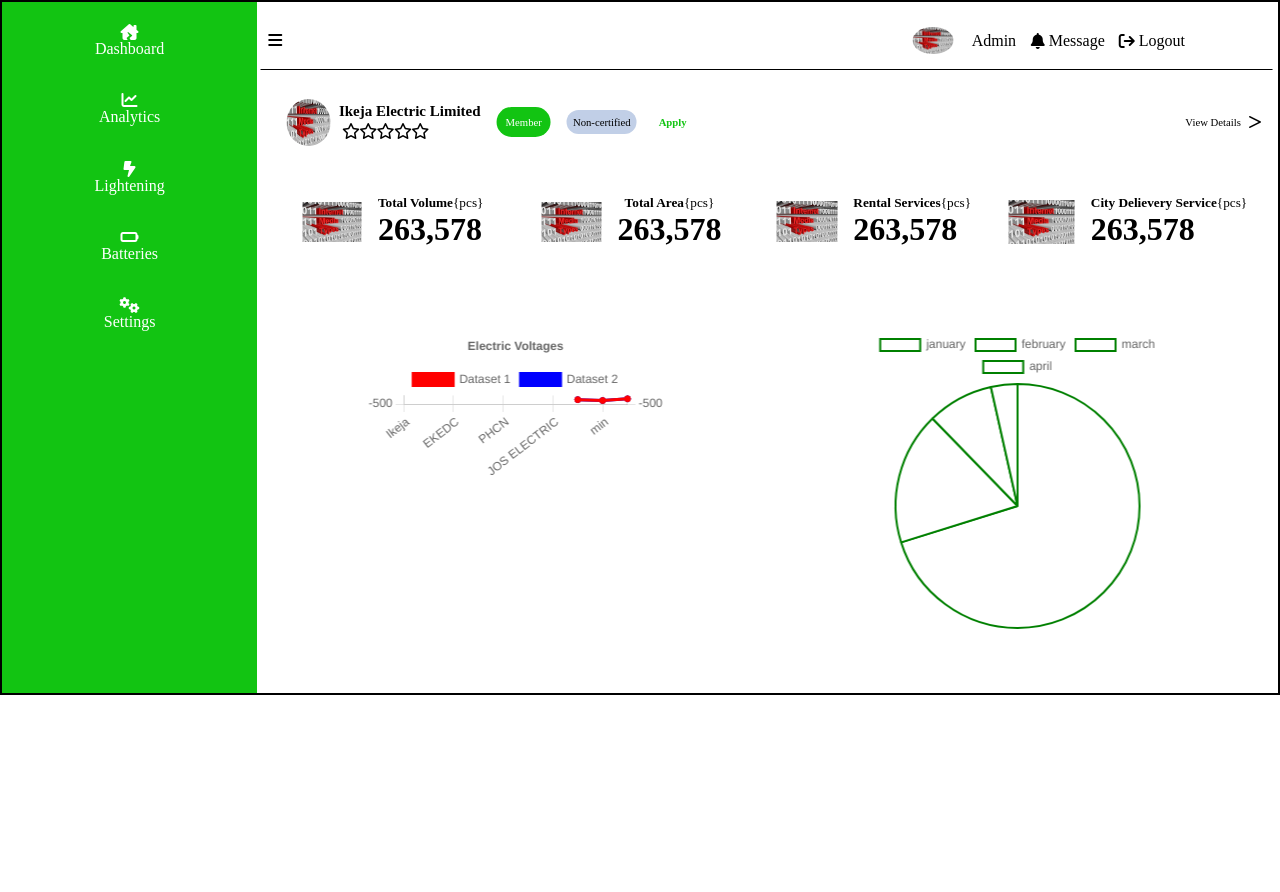
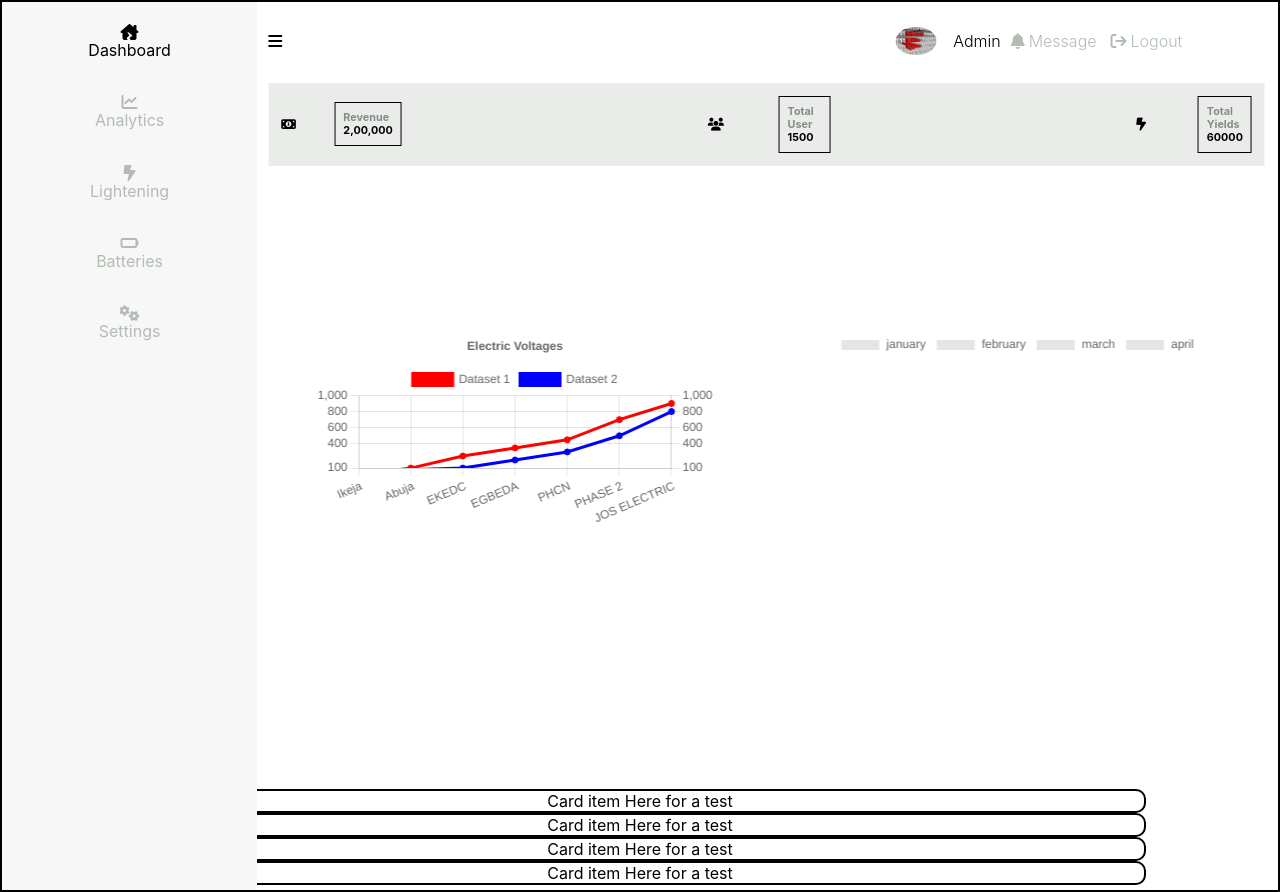
Before and after one commit to Zedtek-me/Climathon_with_django, a Django app: page /dashboard/ in a window 1280 px wide. Before the commit the page ends 695 px from the top, so only its background shows below. Run offline with Django 4.2, Linux system fonts and the light colour scheme; some libraries are stand-ins or nearby versions.

Commit message:
progressive

```diff
--- a/climathonApp/static/css/index.css
+++ b/climathonApp/static/css/index.css
@@ -2,7 +2,7 @@
     margin:0;
     padding: 0;
     box-sizing: border-box;
-    font-family: montserrat;
+    font-family: 'inter';
 }
 
 body{
@@ -57,8 +57,8 @@ ul#largeNav{
     right: 30%;
     left: 0;
     bottom: -30;
-    background-color: rgb(18, 196, 18);
-    color: white;
+    background-color: #F7F7F7;
+    color: #B3BCB3;
     width: 20%;
     height: 100%;
     z-index: 100;
@@ -75,7 +75,9 @@ ul#largeNav{
     width: 50%;
     cursor: pointer;
 }
-
+.dash-txt{
+    color: black;
+}
 .icon{
     align-self: center !important;
     width: 80% !important;
@@ -90,6 +92,7 @@ ul#largeNav{
 
 .icon:hover, #infoMainTxt:hover{
     font-weight: 700;
+    color:black
 }
 /* container--> counterpart of sidebar where other things including analytics go*/
 .container{
@@ -99,7 +102,6 @@ ul#largeNav{
     display: flex;
     justify-content: space-between;
     align-items: center;
-    border-bottom: solid 1px black;
 }
 #leftIcon{/*hamburger div at top nav*/
     cursor: pointer;
@@ -108,6 +110,7 @@ ul#largeNav{
     display: flex;
     justify-content: center;
     align-items: center;
+    color: #B3BCB3;
 }
 #right-panel >*{
     display: flex;
@@ -115,6 +118,7 @@ ul#largeNav{
     align-items: center;
     margin: 5px;
     font-weight: 300 !important;
+    cursor: pointer;
 }
 #right-panel>*>*{
     margin: 2px;
@@ -124,6 +128,7 @@ ul#largeNav{
     justify-content: center;
     padding: 0px;
     margin-right:-25% !important;
+    color: black;
 }
 /* .img-n-name> *{
 
@@ -219,30 +224,56 @@ ul#largeNav{
 
 .gridInfo{
     display: flex;
-    justify-content: center;
+    justify-content: space-between;
     align-items: center;
     padding: 5px;
+    background: #EAECEA;
 }
 .grid, #grid-volume{
     display: flex;
     justify-content: center;
     align-items: center;
+    text-align: left !important;
+    justify-self: flex-start;
+}
+
+.grid-right{/*grid meant to be aligned to the right in the gridInfo container; the first two go to the left side*/
+    justify-self: flex-end;
 }
 #unit{
     font-weight: 100;
 }
 .grid >*{
     margin: 8px;
+    font-size: 13px;
 }
 #gridImg{
-    width: 25%;height: 25%;
+    width: 85%;height: 80%;
+}
+.volumes{
+    color: #878B87;
+    border: solid 1px black;
+    width: 90px;
+    padding: 8px;
+}
+
+#volume-num {
+    color: black;
 }
 .cont.trends-and-number{/*for the trends and analytics*/
     display: flex;
     justify-content: space-around;
     width: 100%;
     padding: 4px;
+    margin-top: 10%;
 }
 .trends-and-number >*{
     margin: 5%;
+    width:50%;
+    height: 100%;
 }
+
+.line{
+    width:100%;
+    height: 100%;
+}
--- a/climathonApp/templates/base.html
+++ b/climathonApp/templates/base.html
@@ -31,21 +31,22 @@
         // setups
         const DATA_COUNT = 7;
         const NUMBER_CFG = {count: DATA_COUNT, min: -100, max: 100};
+        childData= [20,80,100,200,300,500,800]
+        const labels = ['Ikeja', 'Abuja', 'EKEDC', 'EGBEDA', 'PHCN','PHASE 2', 'JOS ELECTRIC'];
 
-        const labels = ['Ikeja', 'Abuja', 'EKEDC', 'EGBEDA', 'PHCN','PHASE 2', 'JOS ELECTRIC'];
         const data = {
         labels: labels,
-        datasets: [
+        datasets: [//datasets (amount of data to create for this entire data)
             {
             label: 'Dataset 1',
-            data: NUMBER_CFG,
+            data:[20,100,250,350,450,700,900],
             borderColor: 'red',
             backgroundColor: 'red',
             yAxisID: 'y',
             },
             {
             label: 'Dataset 2',
-            data: NUMBER_CFG,
+            data: childData,
             borderColor: 'blue',
             backgroundColor: 'blue',
             yAxisID: 'y1',
@@ -76,11 +77,15 @@
             type: 'linear',
             display: true,
             position: 'left',
+            min: 100,
+            max:1000
         },
         y1: {
             type: 'linear',
             display: true,
             position: 'right',
+            min: 100,
+            max:1000,
 
             // grid line settings
             grid: {
@@ -99,12 +104,26 @@
         let pieChart= document.querySelector('.pieChart')
         const data = {//entire pie chart data
             labels: ['january', 'february','march', 'april'],
-            datasets: [{//an array for subdata
-            label: 'Test Data',
-            backgroundColor: 'white',
-            borderColor: 'green',
-            data: [40, 10, 5, 2],
-            }]
+            datasets: [//an array for subdata
+                {//first subdata/dataset
+                label: 'Agbado',
+                data: [{//data of first subdata (the smallest unit of datasets)
+                    data:20,
+                    backgroundColor:'green',
+                }, {
+                    data:40,
+                    backgroundColor:'red',
+                },
+                {
+                    data:60,
+                    backgroundColor:'yellow',
+                },
+                {
+                    data:80,
+                    backgroundColor:'brown',
+                }],
+            },
+            ]
         };
 
         const config = {
--- a/climathonApp/templates/dashboard.html
+++ b/climathonApp/templates/dashboard.html
@@ -7,7 +7,7 @@
 {%block content%}
 <div class="Dashboard">
     <div class="sideBarParent">
-        <div class="sideCont infoMaint">
+        <div class="sideCont infoMaint dash-txt">
             <i class="icon fa-solid fa-house-chimney-crack"></i>
             <h4 id="infoMainTxt"> Dashboard </h4>
         </div>
@@ -51,7 +51,7 @@
             </div>
         </div>
 
-        <div class="cont jointStockComp">
+        <!-- <div class="cont jointStockComp">
             <div class="companyProf-nd-info">
                 <img src="{%static 'img/internet_media_image.jpg'%}" alt="companyLogo" id="compLogo">
                 <div class="company-det">
@@ -75,36 +75,29 @@
             <div class="viewDet">
                 <h6 id="view-details">View Details </h6><i class="fa-regular fa-greater-than"></i>
             </div>
-        </div>
+        </div> -->
 
         <div class=" cont grid-total">
             <div class="gridInfo">
                 <div class="grid">
-                    <img src="{%static 'img/internet_media_image.jpg'%}" alt="" id="gridImg">
+                    <i class="fa-solid fa-money-bill-1" id="gridImg"></i>
                     <div class="volumes">
-                        <h5 id="grid-volume">Total Volume <p id="unit">{pcs}</p></h5>
-                        <h1 id="volume-num">263,578</h1>
+                        <h5 id="grid-volume">Revenue</h5>
+                        <h5 id="volume-num">2,00,000</h5>
                     </div>
                 </div>
                 <div class="grid">
-                    <img src="{%static 'img/internet_media_image.jpg'%}" alt="" id="gridImg">
+                    <i class="fa-solid fa-users" id="gridImg"></i>
                     <div class="volumes">
-                        <h5 id="grid-volume">Total Area <p id="unit">{pcs}</p></h5>
-                        <h1 id="volume-num">263,578</h1>
+                        <h5 id="grid-volume">Total User</h5>
+                        <h5 id="volume-num">1500</h5>
                     </div>
                 </div>
-                <div class="grid">
-                    <img src="{%static 'img/internet_media_image.jpg'%}" alt="" id="gridImg">
+                <div class="grid grid-right">
+                    <i class="icon fa-solid fa-bolt-lightning" id="gridImg"></i>
                     <div class="volumes">
-                        <h5 id="grid-volume">Rental Services <p id="unit">{pcs}</p></h5>
-                        <h1 id="volume-num">263,578</h1>
-                    </div>
-                </div>
-                <div class="grid">
-                    <img src="{%static 'img/internet_media_image.jpg'%}" alt="" id="gridImg">
-                    <div class="volumes">
-                        <h5 id="grid-volume">City Delievery Service <p id="unit">{pcs}</p></h5>
-                        <h1 id="volume-num">263,578</h1>
+                        <h5 id="grid-volume">Total Yields</h5>
+                        <h5 id="volume-num">60000</h5>
                     </div>
                 </div>
             </div>
@@ -120,7 +113,11 @@
         </div>
 
         <div class="enterPrise-stat">
-
+            {%for i in list%}
+                <div class="card" style="text-align:center; border-radius: 10px;border: solid 2px black;">
+                    Card item Here for a test
+                </div>
+            {%endfor%}
         </div>
     </div>
 </div>
--- a/climathonApp/views.py
+++ b/climathonApp/views.py
@@ -10,5 +10,5 @@ def render_signup(request):
 def render_dashboard(request):
     # if request.method == 'POST' and request.headers.get('user_logged_in'):# this gets the initial request that sends user login status through post, and the redirect as dimmed fit.
     #     print(request.headers.get('user_logged_in')) #prints to confirm log in
-        return render(request, 'dashboard.html', {})
+        return render(request, 'dashboard.html', {'list': list(range(4))})
     # return redirect('login')
```
